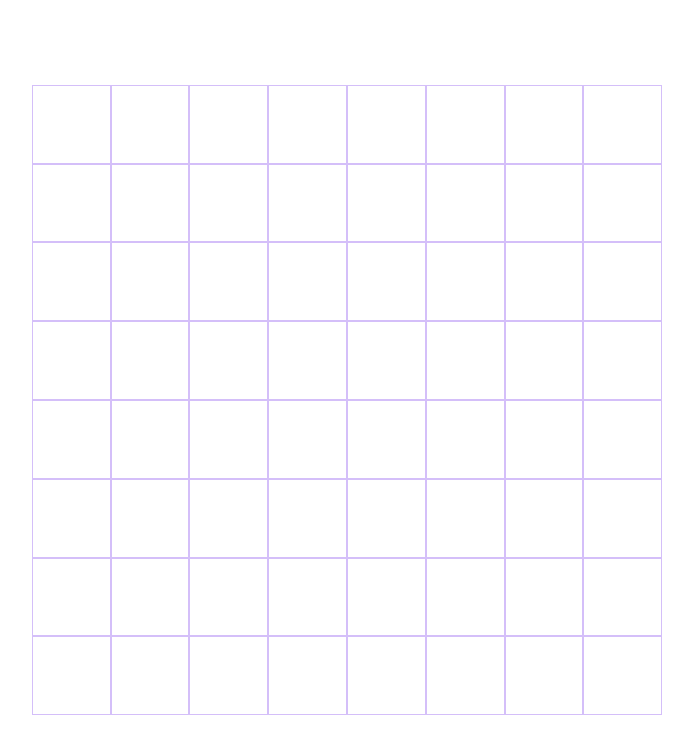
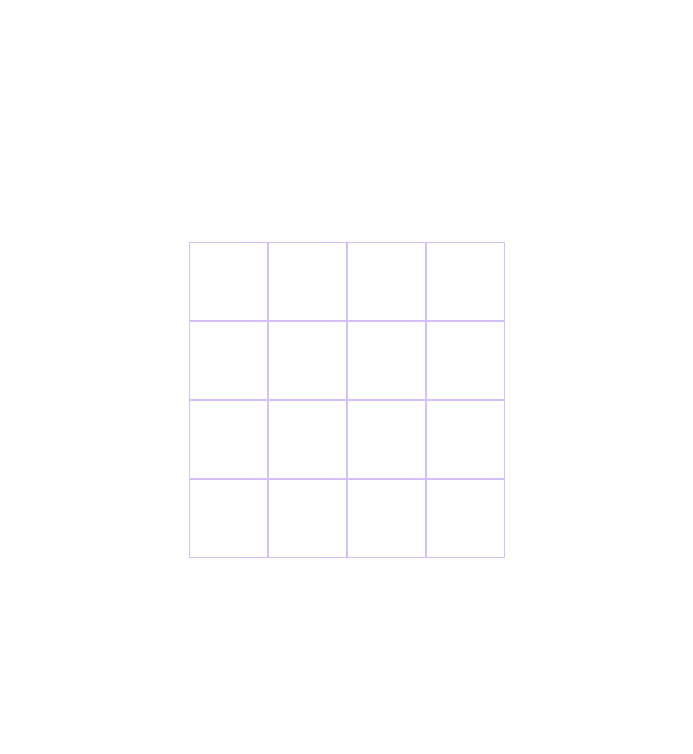
Before and after one commit to noahtalerman/etch-a-sketch, a plain HTML site: page index.html in a window 1280 px wide. Shown: the whole page, without its empty margins (293-986 px from the left). Drawn offline with Linux system fonts and the light colour scheme.

Commit message:
changed to 4x4

```diff
--- a/scripts.js
+++ b/scripts.js
@@ -8,7 +8,7 @@ container.style.display = 'flex';
 container.style.justifyContent = 'center';
 
 const createRow = () => {
-    for (let i = 0; i < 8; i++) {
+    for (let i = 0; i < 4; i++) {
         const sqr = document.createElement('div');
         sqr.classList.add('square');
         sqr.classList.add('inactive');
@@ -21,7 +21,7 @@ const createRow = () => {
 }
 
 const createLastRow = () => {
-    for (let i = 0; i < 8; i++) {
+    for (let i = 0; i < 4; i++) {
         const sqr = document.createElement('div');
         sqr.classList.add('square');
         sqr.classList.add('inactive');
@@ -32,7 +32,7 @@ const createLastRow = () => {
     }
 }
 let numRows = 1;
-for (let i = 0; i < 7; i++) {
+for (let i = 0; i < 3; i++) {
     createRow();
     ++numRows;
 }
--- a/styles.css
+++ b/styles.css
@@ -13,5 +13,5 @@
 
 .active {
     border: 1px solid var(--element-border);
-    background: var(--element-background);
+    background: var(--element-background);d
 }
```
